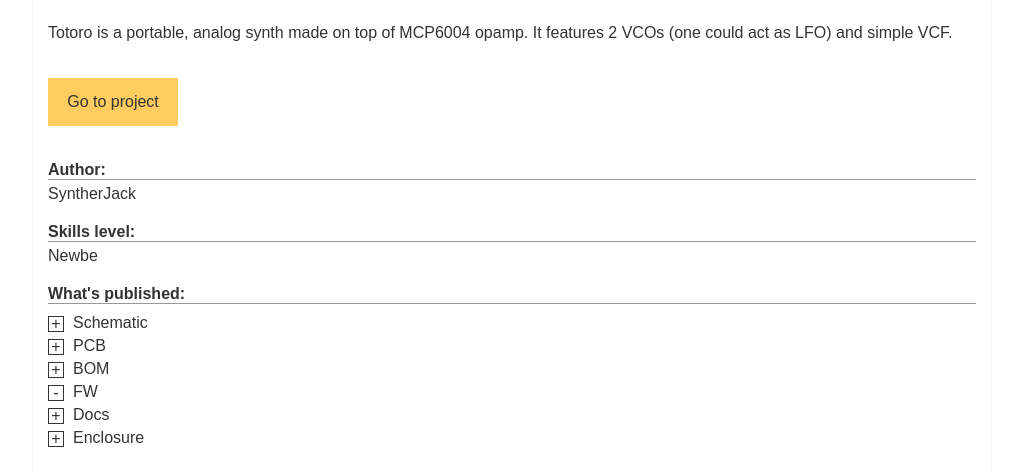
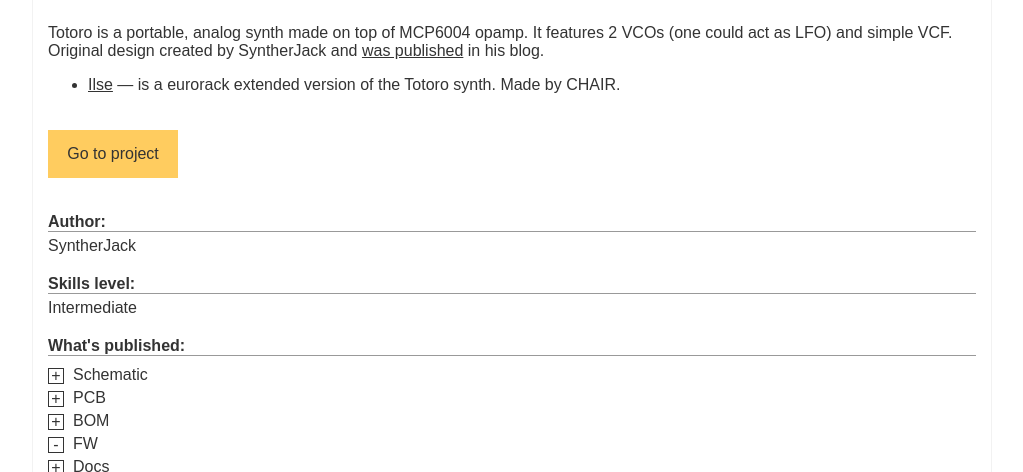
Before and after one commit to Atarity/diy-synths, a Jekyll site: the page built from _posts/2025-02-17-totoro.md, in a window 1280 px wide, cut to the strip 378-850 px from the top of the page. Shown: the whole strip, without its empty margins (128-1151 px from the left). Built offline with Jekyll 4.4.1, drawn with Linux system fonts in a browser that asks for light colours; comment, search, counter and statistics services are not loaded; some of the changed text lies outside the part shown.

Commit message:
Ilse link for Totoro

```diff
--- a/_data/version.yml
+++ b/_data/version.yml
@@ -1 +1 @@
-build: main-659cd9e
+build: main-7228569
--- a/_posts/2025-02-17-totoro.md
+++ b/_posts/2025-02-17-totoro.md
@@ -17,7 +17,9 @@
   - Docs: true
   - Enclosure: true
 tags: [Monophonic,Analog]
-level: Newbe
+level: Intermediate
 ---
 
-Totoro is a portable, analog synth made on top of MCP6004 opamp. It features 2 VCOs (one could act as LFO) and simple VCF.
+Totoro is a portable, analog synth made on top of MCP6004 opamp. It features 2 VCOs (one could act as LFO) and simple VCF. Original design created by SyntherJack and [was published](https://syntherjack.net/totoro-1-ic-simple-synth/) in his blog.
+
+- [Ilse](https://github.com/chairaudio/ILSE) — is a eurorack extended version of the Totoro synth. Made by CHAIR.
```
